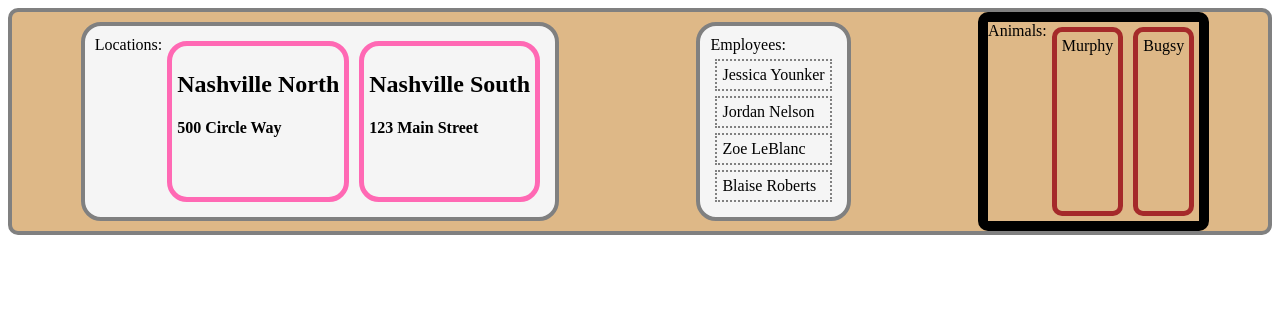
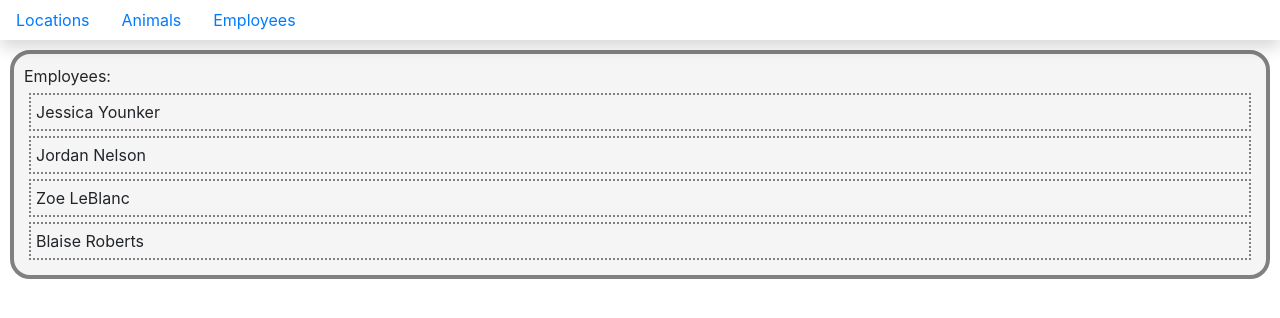
Before and after one commit to gradyrobbins/Kennel-React-29, a React (Create React App) app: page /employees in a window 1280 px wide. Shown: the top 318 px of the page. Built offline with nearby package versions, Linux system fonts and the light colour scheme.

Commit message:
copy pasta code from ch3 into codebase; next:ownerslist

```diff
--- a/src/components/ApplicationViews.js
+++ b/src/components/ApplicationViews.js
@@ -1,9 +1,60 @@
-import AnimalManager from "../modules/AnimalManager"
+import { Route } from 'react-router-dom'
+import React, { Component } from "react"
+import AnimalList from './animals/AnimalList'
+import LocationList2 from './location/LocationList2'
+import EmployeeList from './employee/EmployeeList'
 
-
+// import AnimalManager from "../modules/AnimalManager"
 // // Example code. Make this fit into how you have written yours.
 // AnimalManager.getAll().then(allAnimals => {
 //     this.setState({
 //         animals: allAnimals
 //     })
 // })
+
+class ApplicationViews extends Component {
+    employeesFromAPI = [
+        { id: 1, name: "Jessica Younker" },
+        { id: 2, name: "Jordan Nelson" },
+        { id: 3, name: "Zoe LeBlanc" },
+        { id: 4, name: "Blaise Roberts" }
+    ]
+
+    locationsFromAPI = [
+        { id: 1, name: "Nashville North", address: "500 Circle Way" },
+        { id: 2, name: "Nashville South", address: "123 Main Street" }
+    ]
+
+    animalsFromAPI = [
+        { id: 1, name: "Doodles" },
+        { id: 2, name: "Jack" },
+        { id: 3, name: "Angus" },
+        { id: 4, name: "Henley" },
+        { id: 5, name: "Derkins" },
+        { id: 6, name: "Checkers" }
+    ]
+
+    state = {
+        employees: this.employeesFromAPI,
+        locations: this.locationsFromAPI,
+        animals: this.animalsFromAPI
+    }
+
+    render() {
+        return (
+            <React.Fragment>
+                <Route exact path="/" render={(props) => {
+                    return <LocationList2 locations={this.state.locations} />
+                }} />
+                <Route path="/animals" render={(props) => {
+                    return <AnimalList animals={this.state.animals} />
+                }} />
+                <Route path="/employees" render={(props) => {
+                    return <EmployeeList employees={this.state.employees} />
+                }} />
+            </React.Fragment>
+        )
+    }
+}
+
+export default ApplicationViews
--- a/src/components/Kennel.js
+++ b/src/components/Kennel.js
@@ -1,62 +1,18 @@
 import React, { Component } from "react"
-import EmployeeList from "./employee/EmployeeList"
-import LocationList2 from "./location/LocationList2"
-import AnimalList from "./animals/AnimalList"
+import NavBar from "./nav/NavBar"
+import ApplicationViews from "./ApplicationViews"
+
 import "./Kennel.css"
-
+import "bootstrap/dist/css/bootstrap.min.css"
 
 
 class Kennel extends Component {
-
-    /*
-        Although you will eventually be pulling your objects
-        from your json-server API, for this chapter, we're
-        faking it and just creating those arrays in the component
-        itself
-    */
-   // employees/locations/animals/owners data will eventually get pulled from the API
-    employeesFromAPI = [
-        { id: 1, name: "Jessica Younker" },
-        { id: 2, name: "Jordan Nelson" },
-        { id: 3, name: "Zoe LeBlanc" },
-        { id: 4, name: "Blaise Roberts" }
-    ]
-
-    locationsFromAPI = [
-        { id: 1, name: "Nashville North", address: "500 Circle Way" },
-        { id: 2, name: "Nashville South", address: "123 Main Street" }
-    ]
-
-    animalsFromAPI = [
-        { id: 1, name: "Murphy", breed: "Bubba" },
-        { id: 2, name: "Bugsy", breed: "Lab-Mix" }
-    ]
-
-    ownersFromAPI = [
-        { id: 1, name: "Ryan Tanay" },
-        { id: 2, name: "Emma Beaton" },
-        { id: 3, name: "Dani Adkins" },
-        { id: 4, name: "Adam Oswalt" },
-        { id: 5, name: "Fletcher Bangs" },
-        { id: 6, name: "Angela Lee" }
-    ]
-
-
-    state = {
-        employees: this.employeesFromAPI,
-        locations: this.locationsFromAPI,
-        animals: this.animalsFromAPI,
-        owners: this.ownersFromAPI
-    }
-
     render() {
         return (
-            <article className="kennel">
-                <LocationList2 locations={this.state.locations} />
-                <EmployeeList employees={this.state.employees} />
-                {/* <EmployeeList  /> If you remove employees={this.state.employees} in the Kennel component, it can’t be passed down as props to the child component - it will simply live in state in the Kennel component, but the data will never reach a child component.*/}
-                <AnimalList animals={this.state.animals} />
-            </article>
+            <React.Fragment className="kennel">
+                <NavBar />
+                <ApplicationViews />
+            </React.Fragment>
         )
     }
 }
--- a/src/components/nav/NavBar.js
+++ b/src/components/nav/NavBar.js
@@ -0,0 +1,26 @@
+import React, { Component } from "react"
+import { Link } from "react-router-dom"
+import "bootstrap/dist/css/bootstrap.min.css"
+
+
+class NavBar extends Component {
+    render() {
+        return (
+            <nav className="navbar navbar-light  light-blue flex-md-nowrap p-0 shadow">
+                <ul className="nav nav-pills">
+                    <li className="nav-item">
+                        <Link className="nav-link" to="/">Locations</Link>
+                    </li>
+                    <li className="nav-item">
+                        <Link className="nav-link" to="/animals">Animals</Link>
+                    </li>
+                    <li className="nav-item">
+                        <Link className="nav-link" to="/employees">Employees</Link>
+                    </li>
+                </ul>
+            </nav>
+        )
+    }
+}
+
+export default NavBar
--- a/src/index.js
+++ b/src/index.js
@@ -1,5 +1,14 @@
-import ReactDOM from "react-dom"
+
+
 import React from 'react'
-import Kennel from "./components/Kennel"
+import ReactDOM from 'react-dom'
+import { BrowserRouter as Router } from "react-router-dom"
+import Kennel from './components/Kennel'
 
-ReactDOM.render(<Kennel />, document.querySelector("#root"));
+import './index.css'
+
+ReactDOM.render(
+    <Router>
+        <Kennel />
+    </Router>
+    , document.getElementById('root'))
```
